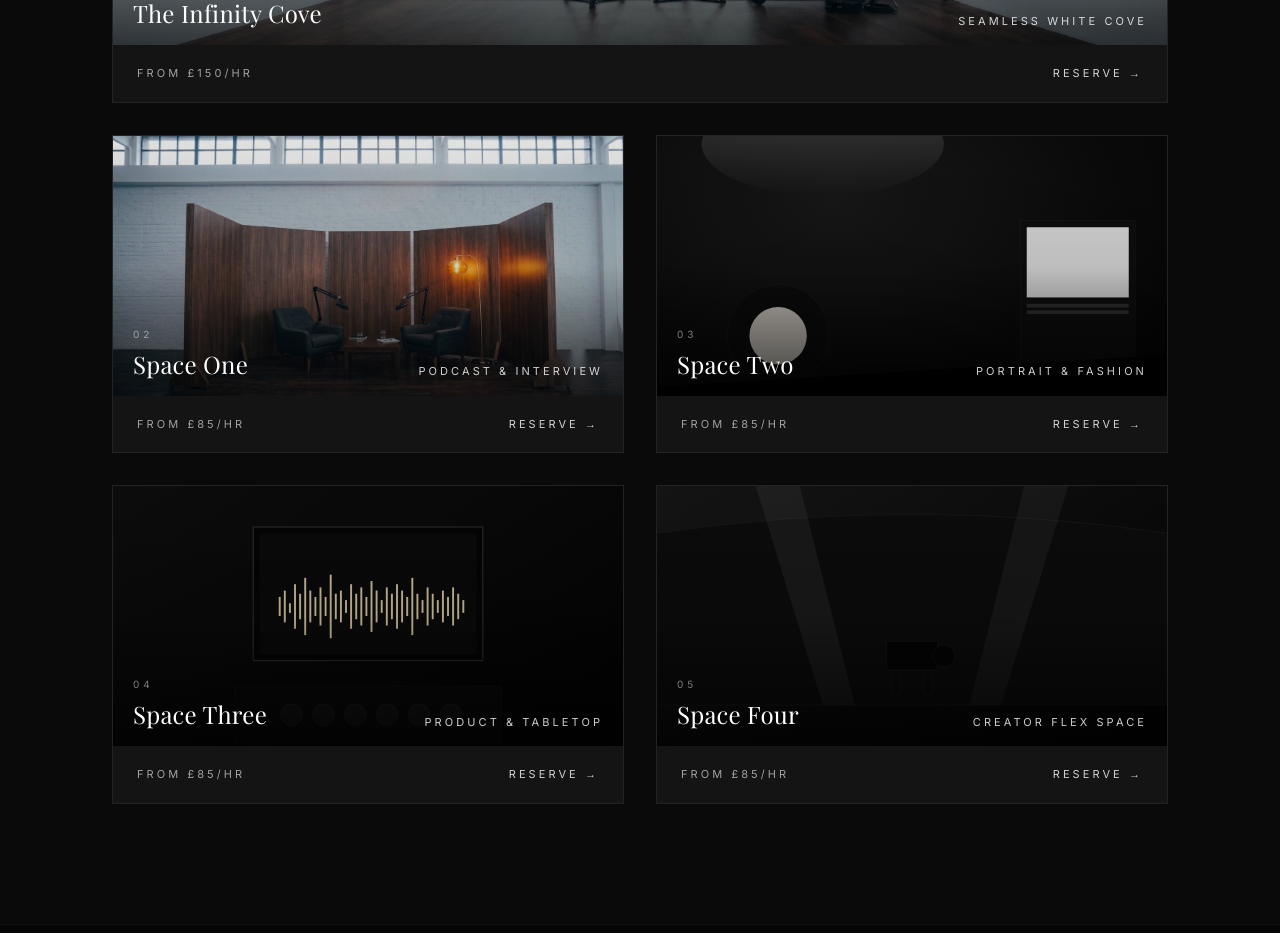
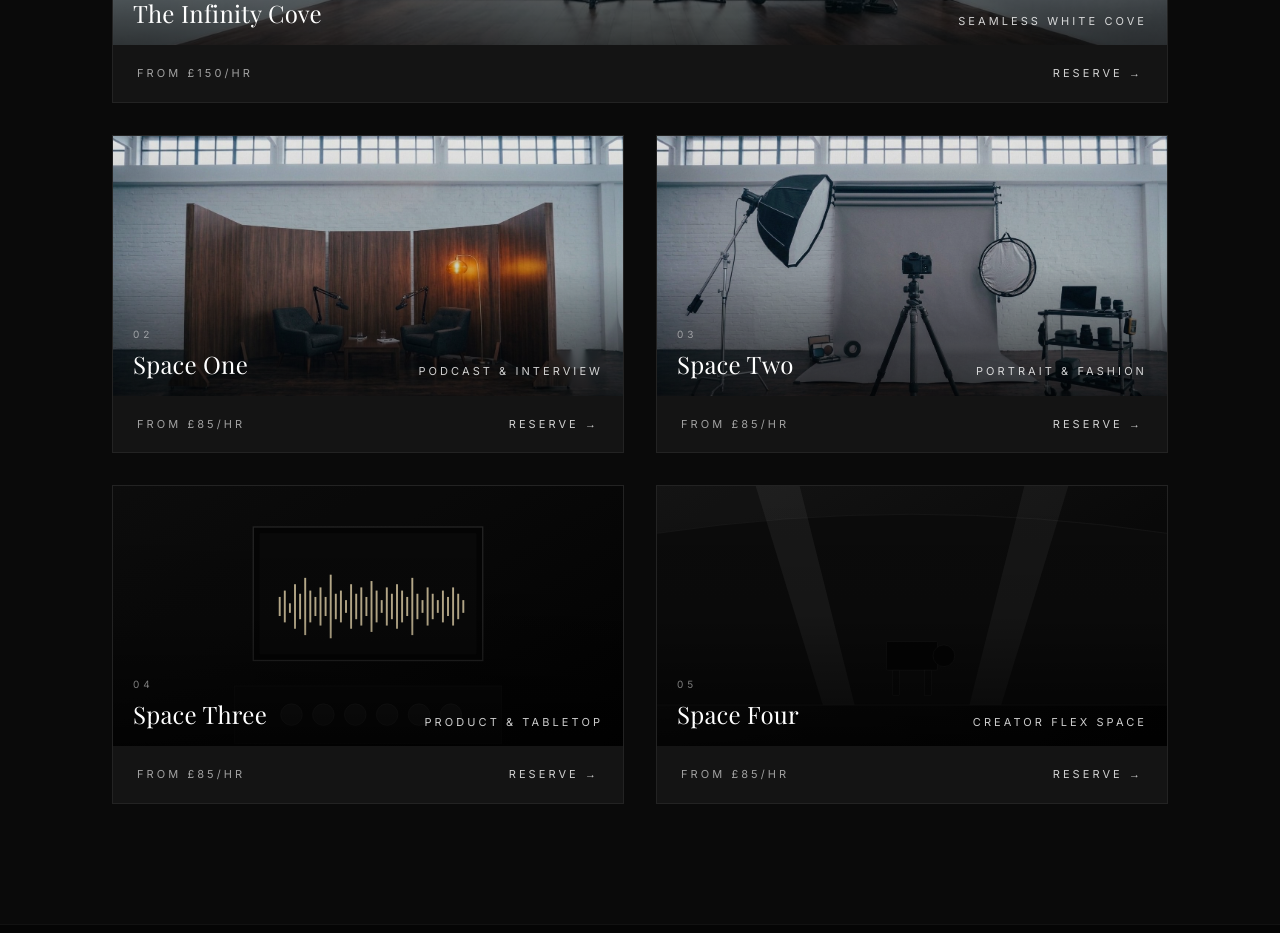
Before and after one commit to dan-tome/Oli-Cinematics, a Next.js app: page / in a window 1280 px wide. Shown: the part 1260-2193 px from the top of the page. Built offline with nearby package versions, Linux system fonts and the light colour scheme; a web font is replaced by a local one.

Commit message:
Add Space Two portrait bay artwork
Replace the SVG placeholder with the generated photography set image
(paper backdrop bank, softbox, kit cart); watermark removed.

Co-Authored-By: Claude Fable 5 <noreply@anthropic.com>
Claude-Session: https://claude.ai/code/session_01An6sVbWHAV2AaYhcWphVLJ

```diff
--- a/src/data/spaces.ts
+++ b/src/data/spaces.ts
@@ -69,7 +69,7 @@ export const seedSpaces: Space[] = [
     ],
     amenities: ["Wardrobe rail", "Tea & coffee", "WiFi"],
     useCases: ["Portraits", "Look-books", "Headshots", "Editorial"],
-    image: "/images/studio-b.svg",
+    image: "/images/space-two.jpg",
     category: "Photography",
   },
   {
```
Also changed, not shown: public/images/space-two.jpg (added).
